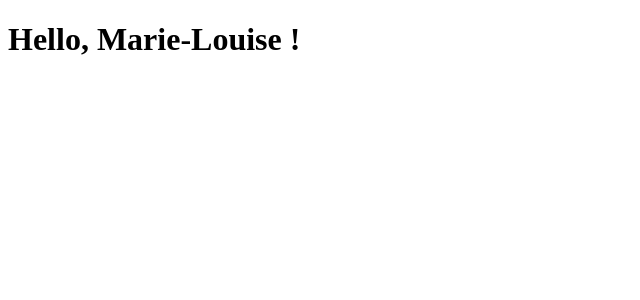
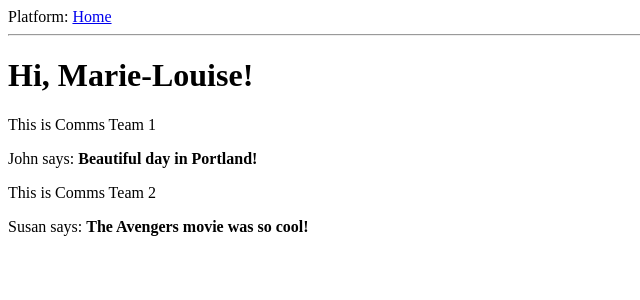
Before and after one commit to Marie-L/platform, a Flask app: page / in a window 1280 px wide. Shown: the top 300 px of the page, without its empty margins (0-640 px from the left). Run offline with Flask 2, Linux system fonts and the light colour scheme.

Commit message:
add nav in base template file, update notes

```diff
--- a/app/routes.py
+++ b/app/routes.py
@@ -9,4 +9,18 @@ from app import app
 def index():
     # mock object is used because user system hasn't been created yet
     user = {'username': 'Marie-Louise'}
-    return render_template('index.html', title='Home', user=user)
+    group = {'groupname': 'Truell Challenge'}
+    # post mock object to represent posts using a list, each element is a dictionary
+    posts = [
+        {
+            'author': {'username': 'John'},
+            'group': {'groupname': 'Comms Team 1'},
+            'body': 'Beautiful day in Portland!'
+        },
+        {
+            'author': {'username': 'Susan'},
+            'group': {'groupname': 'Comms Team 2'},
+            'body': 'The Avengers movie was so cool!'
+        }
+    ]
+    return render_template('index.html', title='Home', user=user, group=group, posts=posts)
--- /dev/null
+++ b/app/templates/base.html
@@ -0,0 +1,19 @@
+<!DOCTYPE html>
+<html lang="en">
+<head>
+    <meta charset="UTF-8">
+    {% if title %}
+    <title>{{ title }} - Platform </title>
+    {% else %}
+    <title> Welcome to Platform</title>
+    {% endif %}
+</head>
+<body>
+<div>
+    Platform: <a href="/index">Home</a>
+</div>
+<hr>
+<!-- NAV -- use block control statement to define the location for derived templates to insert themselves-->
+{% block content %}{% endblock %}
+</body>
+</html>
--- a/app/templates/index.html
+++ b/app/templates/index.html
@@ -1,9 +1,9 @@
-<!DOCTYPE html>
-<html>
-<head>
-    <title> {{ title }} - Platform </title>
-</head>
-<body>
-   <h1> Hello, {{ user.username }} ! </h1>
-</body>
-</html>
+{% extends "base.html" %}
+
+{% block content %}
+    <h1>Hi, {{ user.username }}!</h1>
+    {% for post in posts %}
+    <div><p>This is {{ post.group.groupname }} </p>
+        <p>{{ post.author.username }} says: <b>{{ post.body }}</b></p></div>
+    {% endfor %}
+{% endblock %}
```
Also changed, not shown: notes.md (+4 -4 lines).
